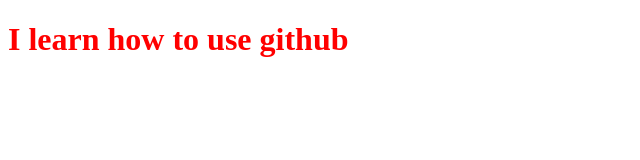
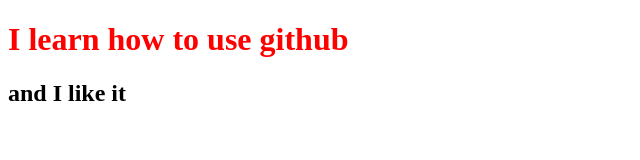
Before and after one commit to Git-Ven/webdev, a plain HTML site: page index.html in a window 1280 px wide. Shown: the whole page, without its empty margins (0-640 px from the left). Drawn offline with Linux system fonts and the light colour scheme.

Commit message:
poprawka

```diff
--- a/index.html
+++ b/index.html
@@ -9,5 +9,6 @@
 </head>
 <body>
     <h1>I learn how to use github</h1>
+    <h2>and I like it</h2>
 </body>
 </html>
```
